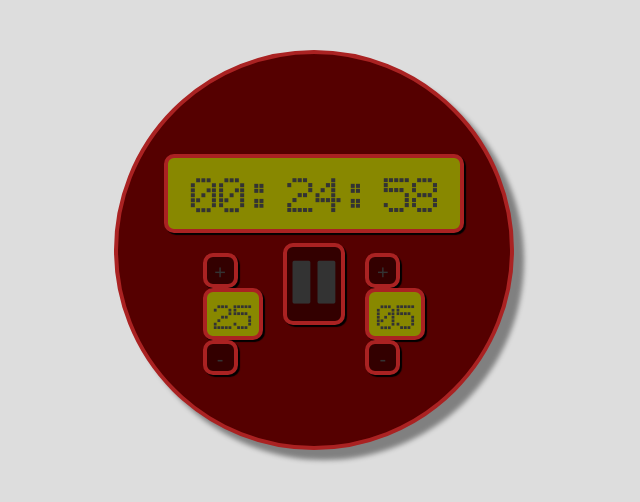
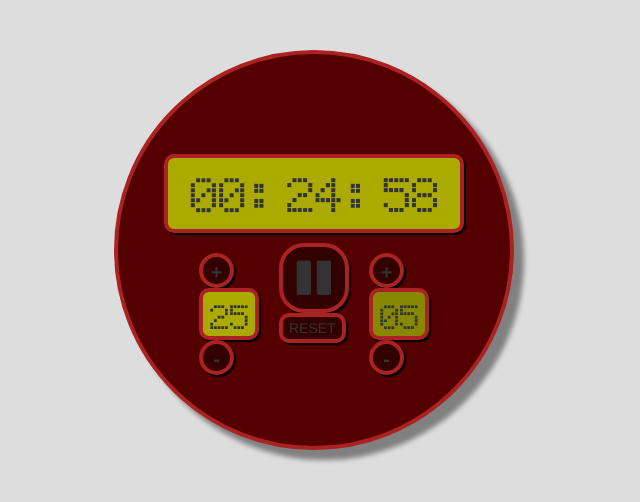
Before and after one commit to k-jahn/fccClock, a plain HTML site: page index.html in a window 1280 px wide. Both pictures are taken after a click on the button 639 px from the left and 284 px from the top of the page. Shown: the whole page, without its empty margins (326-966 px from the left). Drawn offline with nearby package versions, Linux system fonts and the light colour scheme.

Commit message:
new functionalty, with kinks

```diff
--- a/index.html
+++ b/index.html
@@ -1,14 +1,13 @@
 <!DOCTYPE html>
+<html>
 
-
-
-<html>
 <header>
   <link href="https://maxcdn.bootstrapcdn.com/bootstrap/3.3.7/css/bootstrap.min.css" rel="stylesheet" integrity="sha384-BVYiiSIFeK1dGmJRAkycuHAHRg32OmUcww7on3RYdg4Va+PmSTsz/K68vbdEjh4u" crossorigin="anonymous">
   <link href="https://maxcdn.bootstrapcdn.com/font-awesome/4.7.0/css/font-awesome.min.css" rel="stylesheet" integrity="sha384-wvfXpqpZZVQGK6TAh5PVlGOfQNHSoD2xbE+QkPxCAFlNEevoEH3Sl0sibVcOQVnN" crossorigin="anonymous">
   <link rel="stylesheet" type="text/css" href="style.css">
   <title>Pomodoro Timer Clock</title>
 </header>
+
 <body>
   <div id="timerBox" class="orangeBorder">
     <div class="orangeBorder digital clockFace">
@@ -20,10 +19,17 @@
         <div class="adjDiv orangeBorder digital" id="workFace">00</div>
         <div><button class="adjButton orangeBorder" id="workMinus">-</button></div>
       </div>
-      <div class="startButtonBox">
-        <button id="start" class="orangeBorder">
-          <i class="fa fa-play"></i>
-        </button>
+      <div class="mainButtonBox">
+        <div id="startbuttonBox">
+          <button id="start" class="orangeBorder">
+            <i class="fa fa-play"></i>
+          </button>
+        </div>
+        <div class="resetButtonbox">
+          <button id="reset" class="orangeBorder">
+            RESET
+          </button>
+        </div>
       </div>
       <div class="adjButtonBox">
         <div><button class="adjButton orangeBorder" id="restPlus">+</button></div>
@@ -33,9 +39,11 @@
     </div>
   </div>
 </body>
+
 <footer>
   <script src="https://code.jquery.com/jquery-3.2.1.min.js"></script>
   <!-- <script src="jquery-3.2.1.min.js"></script> -->
   <script src="script.js"></script>
 </footer>
+
 </html>
--- a/script.js
+++ b/script.js
@@ -3,14 +3,16 @@ var time={
 	t:1500, //current clock time
 	work:1500, //work interval
 	rest:300, //rest interval
-	isOn: false //clock runnung boolean
+	isOn: false, //clock runnung boolean
+	reset: true, //reset mode active?
+	mode: "work" //which cycle is active
 };
-var clockCode; //time.tout code for clock
-// var onOff=false; //time.tr running boolean
+var clockCode; //time.out code for clock
 
 
 //define functions
-function runClock(){ //selfreferential clock function
+function runClock(){ //recursive clock function
+	time.isOn=true; //flip controlling boolean
 	if(time.t>1){
 		time.t--;
 		displayClock();
@@ -22,6 +24,17 @@ function runClock(){ //selfreferential clock function
 		displayClock();
 		alarm();
 	}
+}
+function stopClock(){ //kill running clock function
+	window.clearTimeout(clockCode); //stop clock function
+	time.isOn=false; //flip clock is on boolean
+}
+function resetClock(){ //reset the clock
+	stopClock();
+	time.reset = true;
+	time.t=time.work;
+	$('.digitalOn').removeClass('.digitalOn');
+	displayClock();
 }
 function fmt(x){ // convert time to string and add "0" for disp
  	if (x<10) {
@@ -40,12 +53,16 @@ function displayInit(name){ //display work/rest init values
 	var m = time[name]/60;
 	$('#'+name+'Face').html(fmt(m));
 }
-
+function displayMode(){
+	$(".adjDiv").removeClass('digitalOn');
+	$("#"+time.mode+'Face').addClass('digitalOn');
+}
 function alarm(){ //placeholder alarm function
 	console.log("beep!");
+	if (time.mode == 'work'){
+
 	}
-
-
+}
 function adjInit(name,plusMinus){ //adjust init values of work/rest
 	if (plusMinus == "+") {
 		if (time[name]<99*60) {
@@ -57,9 +74,14 @@ function adjInit(name,plusMinus){ //adjust init values of work/rest
 		}
 	}
 	displayInit(name);
+	if (!time.onOff && time.reset && name == "work"){
+		time.t = time[name];
+		displayClock();
+	}
 }
 
-$("document").ready(function(){  //on DOM load
+//run stuff on DOM Load!!
+$("document").ready(function(){
 	//initial display
 	displayClock();
 	displayInit('work');
@@ -68,16 +90,19 @@ $("document").ready(function(){  //on DOM load
 	//start button behavior
 	$("#start").click(function(){
 		if (time.isOn) {
-			window.clearTimeout(clockCode);
-			$("#start").html('<i class="fa fa-play"></i>');
-			time.isOn=false;
+			stopClock();
+			$("#start").html('<i class="fa fa-play"></i>'); //change icon
+			$(".clockFace").removeClass('digitalOn');
 		} else {
-			setTimeout(runClock,1000);
-			$("#start").html('<i class="fa fa-pause"></i>');
-			time.isOn=true;
+			setTimeout(runClock,1000); //run clock after initial timeout
+			$("#start").html('<i class="fa fa-pause"></i>');  //change icon
+			$(".clockFace").addClass('digitalOn');
+			displayMode();
+			time.reset=false; //reset mode off
 		}
 	});
 
+	//init button behavior
 	$("#workPlus").click(function(){
 		adjInit('work','+');
 	});
@@ -90,4 +115,9 @@ $("document").ready(function(){  //on DOM load
 	$("#restMinus").click(function(){
 		adjInit('rest','-');
 	});
+
+	//reset button behavior
+	$('#reset').click(function(){
+		resetClock();
 	});
+});
--- a/style.css
+++ b/style.css
@@ -2,7 +2,6 @@
   font-family: zeroOneDigit;
   src: url(01digit.ttf);
 }
-
 body {
   background-color: #ddd;
 }
@@ -17,6 +16,9 @@ body {
   font-family: zeroOneDigit;
   text-align: center;
   background: #880;
+}
+.digitalOn{
+  background: #aa0 !important;
 }
 #timerBox {
   width: 400px;
@@ -43,9 +45,12 @@ div.adjButtonBox {
   display: flex;
   flex-direction: column;
   align-content: center;
+  justify-content: center;
 }
-div.startButtonBox{
-  text-align: center;
+div.mainButtonBox{
+  display: flex;
+  flex-direction: column;
+  align-content: : center;
 }
 div.adjDiv {
   width: 60px;
@@ -59,10 +64,14 @@ button {
 }
 .adjButton {
   font-size: 20px;
+  font-weight: bold;
   height: 35px;
   width: 35px;
+  border-radius: 50%;
 }
 #start {
-  font-size: 50px;
-  padding: -3px 25px;
+  font-size: 40px;
+  height: 70px;
+  width: 70px;
+  border-radius: 25px;
 }
```
Lines whose indentation alone changed are shown as unchanged.
